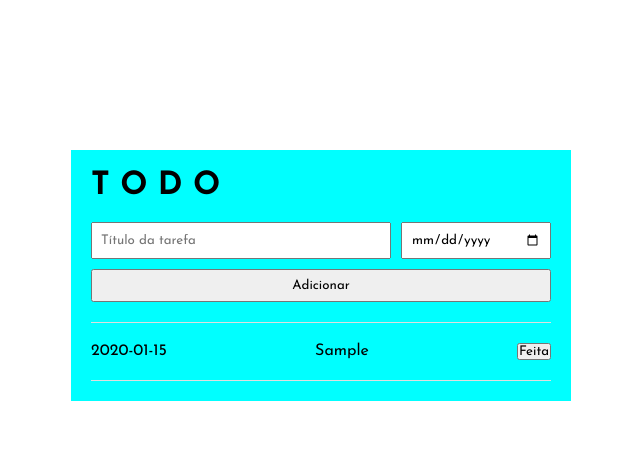
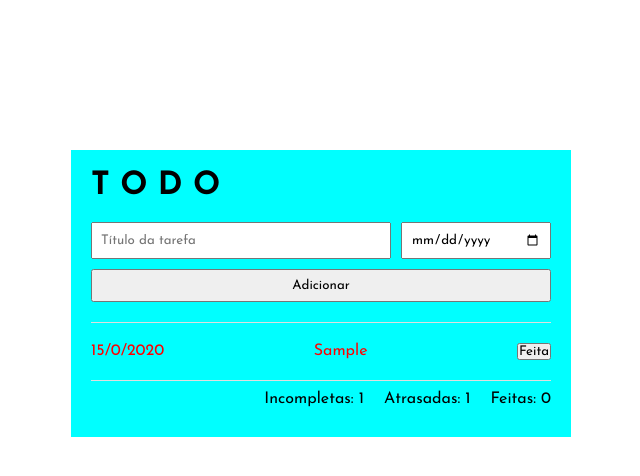
Before and after one commit to baischsoares/to-do-app, a Vue app: page / in a window 1280 px wide. Both pictures are taken after typing "Sample", "2020-01-15" into the empty fields and a click on the input "Adicionar". Shown: the top 476 px of the page, without its empty margins (319-959 px from the left). Built offline with nearby package versions, Linux system fonts and the light colour scheme.

Commit message:
feat: informacoes de tarefas atrasdas, incompletas e feitas

```diff
--- a/src/App.vue
+++ b/src/App.vue
@@ -10,13 +10,18 @@
     <div v-if="tarefas.length">
       <ul >
       <li v-for="(tarefa, index) in tarefas" :key="index" class="tarefa">
-        <div>
+        <div :class="(diaAtual > tarefa.prazoTempo ? 'atrasada' : '' )">
           <p>{{ tarefa.prazo }}</p>
           <p>{{tarefa.titulo}}</p>
           <button @click="completarTarefas(tarefa)">Feita</button>
         </div>
       </li>
     </ul>
+    <div class="rodapezinho">
+      <p> Incompletas: {{ tarefas.length }}</p>
+      <p> Atrasadas: {{ tarefasAtrasadas.length }}</p>
+      <p> Feitas: {{ tarefasFeitas.length }}</p>
+    </div>
     </div>
 
     <p v-else>Nenhuma tarefa adicionada</p>
@@ -39,6 +44,16 @@ export default {
       erro: false
     }
   },
+  computed: {
+    diaAtual(){
+      let diaAtual = new Date().getTime();
+      return  diaAtual
+    },
+    tarefasAtrasadas(){
+      let listaAtrasadas = this.tarefas.filter(tarefa => tarefa.prazoTempo < this.diaAtual);
+      return listaAtrasadas;
+    }
+  },
   methods: {
     adicionarTarefa(){
       if(this.titulo && this.prazo){
@@ -51,11 +66,19 @@ export default {
     criarTarefa(){
       let tarefa = {};
       tarefa.titulo = this.titulo;
-      tarefa.prazo = this.prazo;
+
+      let prazo = new Date(this.prazo)
+      let dataFormatada = (( prazo.getDate() )) + "/"+ (( prazo.getMonth() )) + "/" + prazo.getFullYear();
+      tarefa.prazo = dataFormatada;
+      tarefa.prazoTempo = prazo.getTime();
+
       tarefa.feita = false;
+
       this.tarefas.push(tarefa);
+
       this.titulo = '';
       this.prazo = '';
+      console.log(this.tarefas)
     },
     completarTarefas(tarefa){
         tarefa.feita = !tarefa.feita
@@ -116,9 +139,13 @@ export default {
     display: flex;
     justify-content: space-between;
   }
-  input[type="checkbox"]{
-    height: 20px;
-    width: 20px;
-    border: none;
+  .atrasada{
+    color: red;
+  }
+  .rodapezinho{
+    display: flex;
+    gap: 20px;
+    justify-content: end;
+    padding: 10px 0px;
   }
 </style>
```
